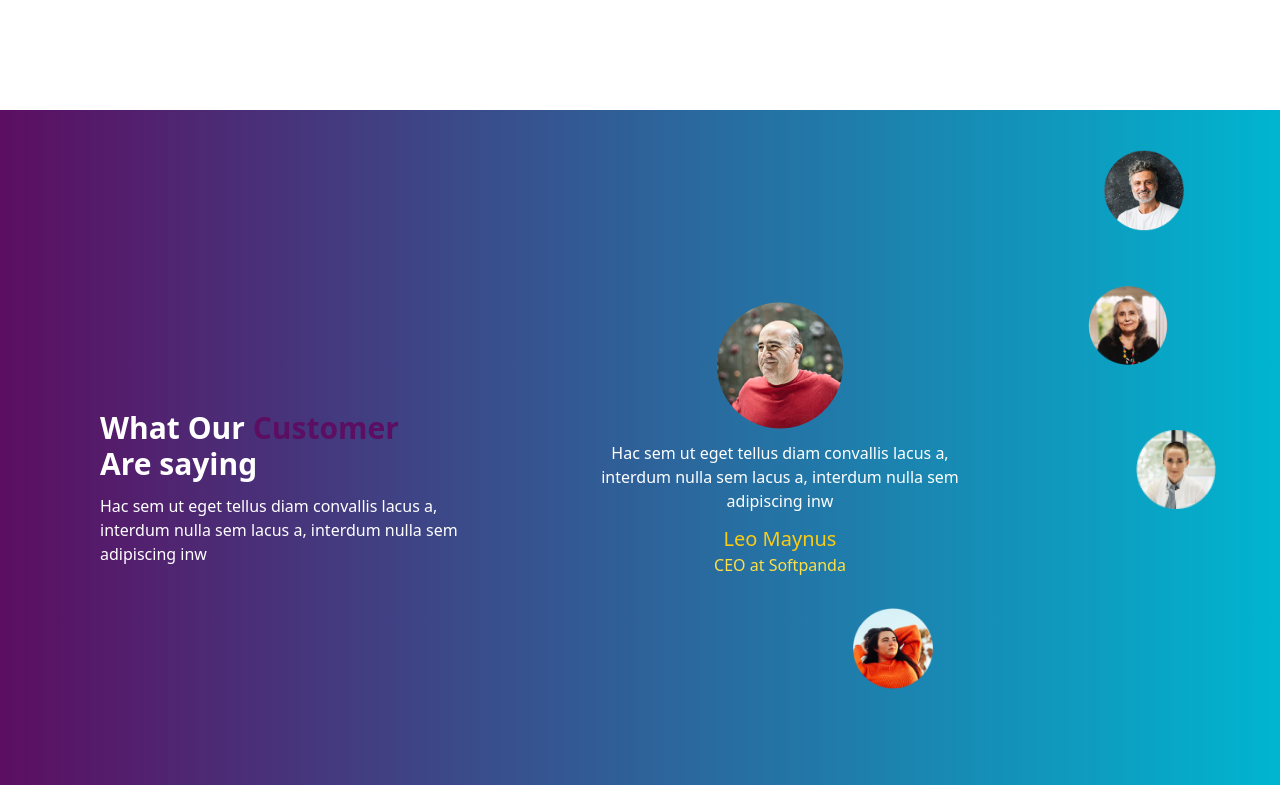
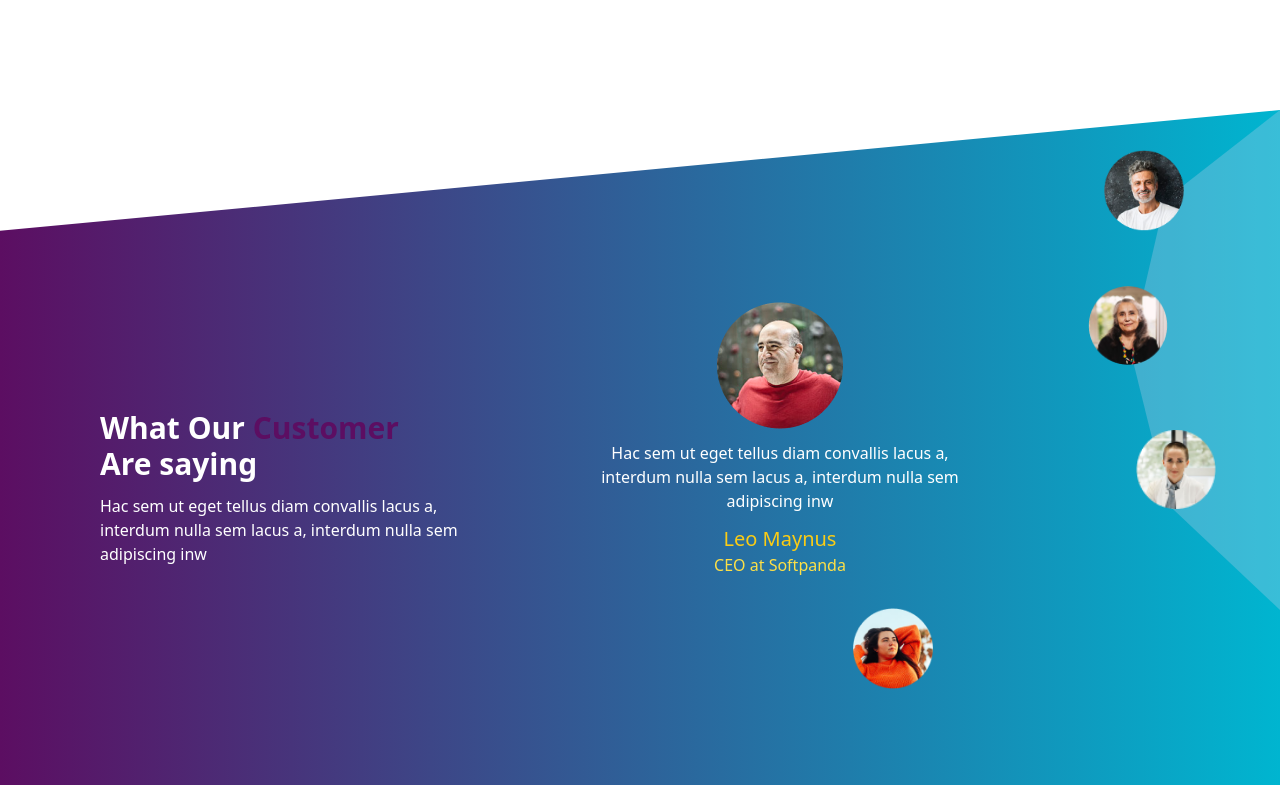
Before and after one commit to Umme-Nahida/team-task-project, a React (Vite) app: page / in a window 1280 px wide. Shown: the part 2655-3440 px from the top of the page. Built offline with nearby package versions, Linux system fonts and the light colour scheme.

Commit message:
add css clip path

```diff
--- a/src/Pages/Review/Review.jsx
+++ b/src/Pages/Review/Review.jsx
@@ -6,7 +6,7 @@ import img5 from "../../assets/image/Ellipse 3 (3).png";
 
 const Review = () => {
   return (
-    <div className="bg-gradient-to-r from-[#5C0E62] to-[#00B5D0] py-10 px-5 lg:py-72 relative ">
+    <div className="bg-gradient-to-r from-[#5C0E62] to-[#00B5D0] py-20 px-5 lg:py-72 relative" style={{clipPath: 'polygon(0 16%, 100% 0%, 100% 100%, 0% 100%)' }}>
       <div className=" mx-auto flex flex-col lg:flex-row items-center gap-x-10">
         {/* content */}
         <div className="space-y-3 lg:ml-20 w-full lg:w-2/5 text-center lg:text-left">
@@ -36,6 +36,7 @@ const Review = () => {
 
           {/* another img added here */}
           <div className="hidden lg:block">
+            <div className="absolute top-0 right-0 bg-[#E4D6EE] bg-opacity-25 w-96 h-[500px]" style={{clipPath:'polygon(100% 0%, 100% 50%, 100% 100%, 71% 79%, 61% 48%, 70% 18%)'}} >ho</div>
             <img src={img2} className="w-20 absolute top-10 right-24" alt="" />
             <img src={img3} className="w-20 absolute top-44 right-28" alt="" />
             <img src={img5} className="w-20 absolute top-80 right-16" alt="" />
```
